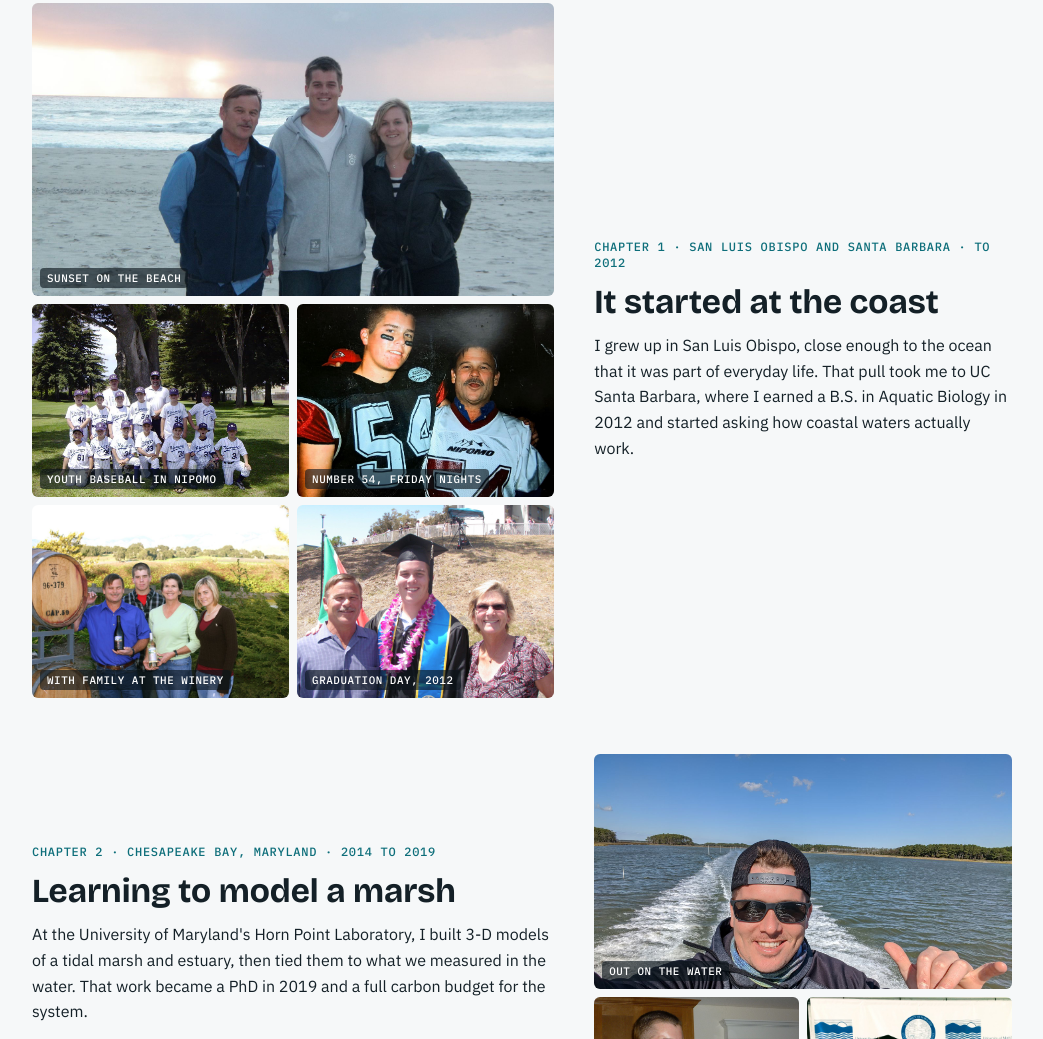
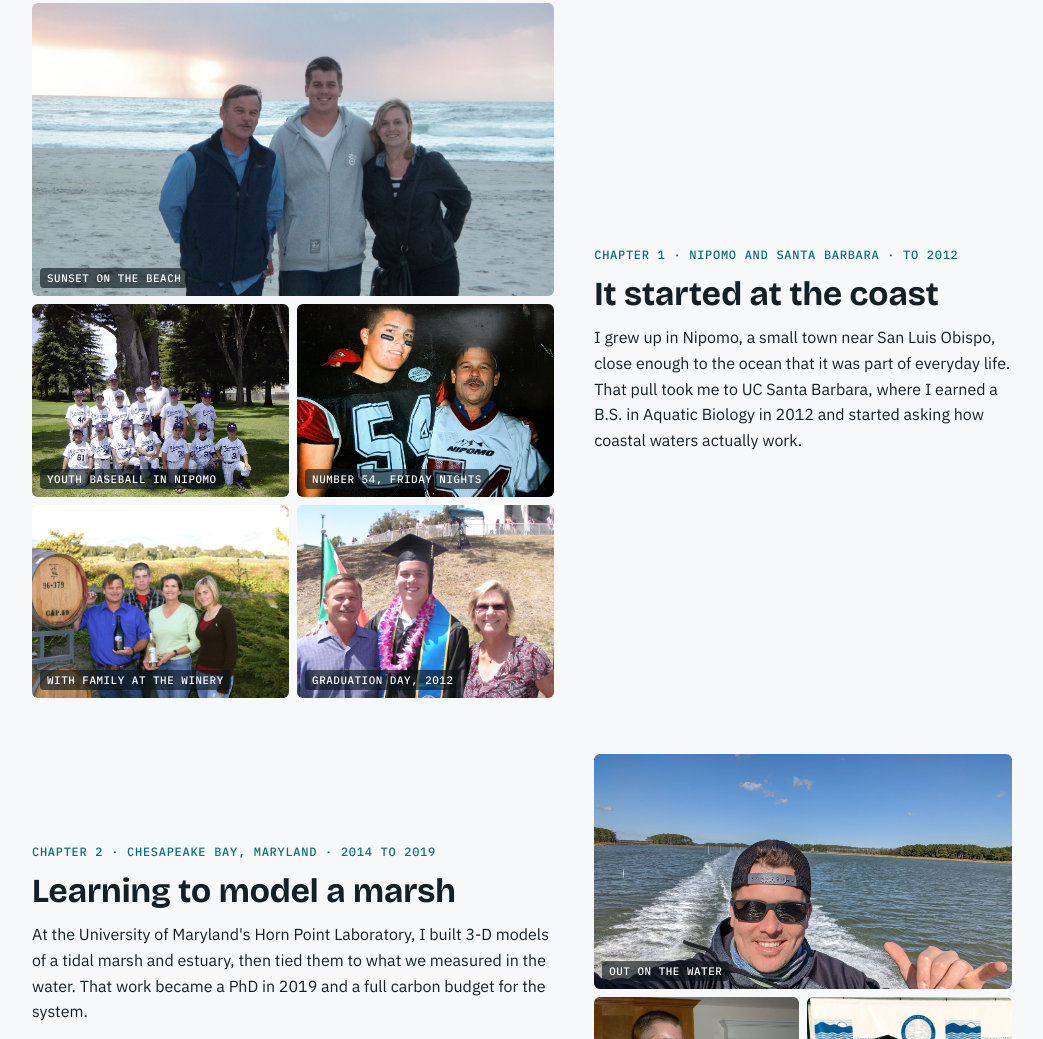
Before and after one commit to bclark805/personal-site, a plain HTML site: page index.html in a window 1280 px wide. Shown: the part 745-1784 px from the top of the page, without its empty margins (118-1161 px from the left). Drawn offline with nearby package versions, Linux system fonts and the light colour scheme.

Commit message:
Hometown is Nipomo, near San Luis Obispo
Co-Authored-By: Claude Opus 5.5 <noreply@anthropic.com>

```diff
--- a/index.html
+++ b/index.html
@@ -186,9 +186,9 @@ footer { padding-block: 32px 48px; color: var(--muted); font-size: 0.85rem; }
         <figure class="ph filled"><img src="photos/graduation-2012.jpg" alt="Blake in cap and gown with family at graduation" loading="lazy" style="object-position:center 38%"><figcaption>Graduation day, 2012</figcaption></figure>
       </div>
       <div class="text">
-        <span class="chap">Chapter 1 · San Luis Obispo and Santa Barbara · to 2012</span>
+        <span class="chap">Chapter 1 · Nipomo and Santa Barbara · to 2012</span>
         <h2>It started at the coast</h2>
-        <p>I grew up in San Luis Obispo, close enough to the ocean that it was part of everyday life. That pull took me to UC Santa Barbara, where I earned a B.S. in Aquatic Biology in 2012 and started asking how coastal waters actually work.</p>
+        <p>I grew up in Nipomo, a small town near San Luis Obispo, close enough to the ocean that it was part of everyday life. That pull took me to UC Santa Barbara, where I earned a B.S. in Aquatic Biology in 2012 and started asking how coastal waters actually work.</p>
       </div>
     </article>
 
```
